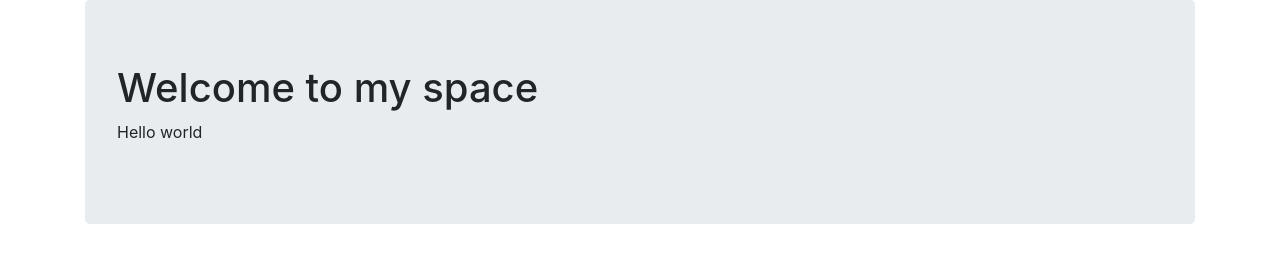
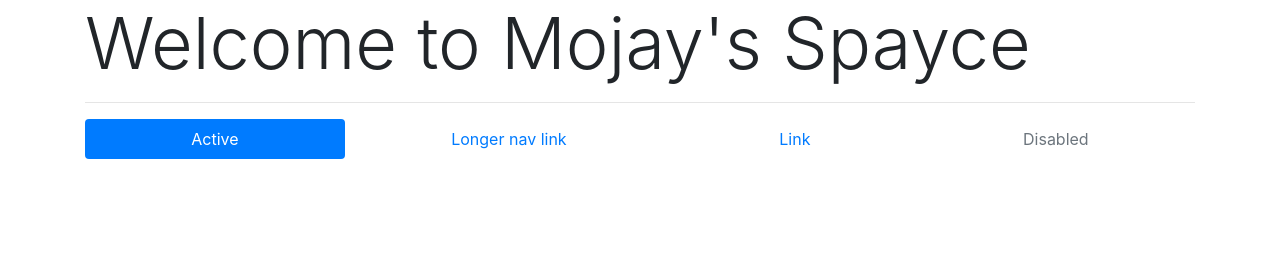
Before and after one commit to mjaybaig/mywebsite, a website: page views/index.html in a window 1280 px wide. Drawn offline with nearby package versions, Linux system fonts and the light colour scheme.

Commit message:
Some change to front end

```diff
--- a/views/index.html
+++ b/views/index.html
@@ -11,10 +11,24 @@
 </head>
 <body>
     <div class="container">
-        <div class="jumbotron">
-            <h1>Welcome to my space</h1>
-            <p>Hello world</p>
-        </div>
+        <h1 class="display-3">Welcome to Mojay's Spayce</h1>
+        <hr>
+    </div>
+    <div class="container">
+        <ul class="nav nav-pills nav-fill">
+            <li class="nav-item">
+              <a class="nav-link active" href="#">Active</a>
+            </li>
+            <li class="nav-item">
+              <a class="nav-link" href="#">Longer nav link</a>
+            </li>
+            <li class="nav-item">
+              <a class="nav-link" href="#">Link</a>
+            </li>
+            <li class="nav-item">
+              <a class="nav-link disabled" href="#">Disabled</a>
+            </li>
+          </ul>
     </div>
 </body>
 </html>
```
